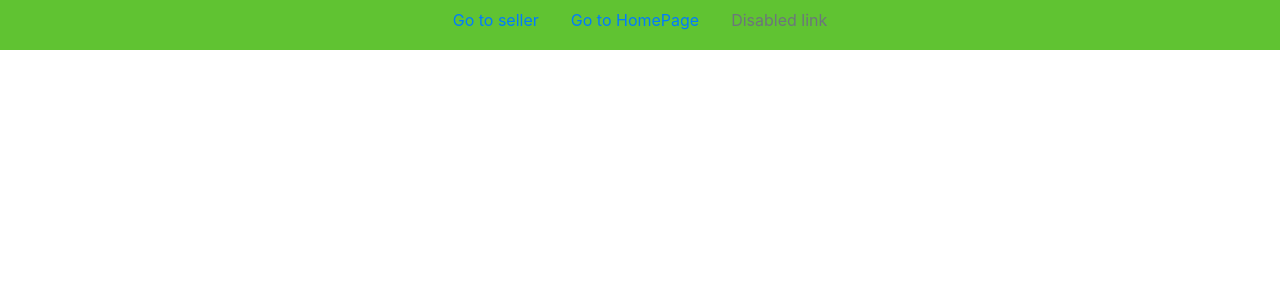
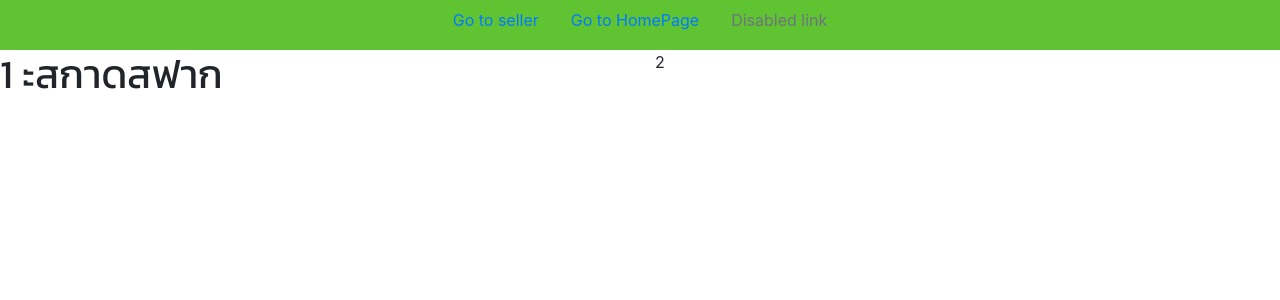
Before and after one commit to 2110423-2019-2/sec1_V-Solution, a React (Create React App) app in the folder front-fresh-fruit/: page /profile in a window 1280 px wide. Shown: the top 300 px of the page. Built offline with nearby package versions, Linux system fonts and the light colour scheme.

Commit message:
add fontthai

```diff
--- a/front-fresh-fruit/public/index.html
+++ b/front-fresh-fruit/public/index.html
@@ -26,6 +26,7 @@
     -->
     <link rel="stylesheet" href="https://stackpath.bootstrapcdn.com/bootstrap/4.4.1/css/bootstrap.min.css" integrity="sha384-Vkoo8x4CGsO3+Hhxv8T/Q5PaXtkKtu6ug5TOeNV6gBiFeWPGFN9MuhOf23Q9Ifjh" crossorigin="anonymous">
     <title>React App</title>
+    <link href="https://fonts.googleapis.com/css?family=Kanit&display=swap" rel="stylesheet">
   </head>
   <body>
     <script src="https://code.jquery.com/jquery-3.4.1.slim.min.js" integrity="sha384-J6qa4849blE2+poT4WnyKhv5vZF5SrPo0iEjwBvKU7imGFAV0wwj1yYfoRSJoZ+n" crossorigin="anonymous"></script>
--- a/front-fresh-fruit/src/App.css
+++ b/front-fresh-fruit/src/App.css
@@ -14,7 +14,9 @@
   z-index: -1;
 
 }
-
+.thaifont{
+  font-family: 'Kanit', sans-serif;
+}
 .page {
 
   min-height: 100%;
--- a/front-fresh-fruit/src/Page/Profile.js
+++ b/front-fresh-fruit/src/Page/Profile.js
@@ -1,9 +1,14 @@
 import React from 'react';
-
+import '../App.css';
 const Profile = () => {
     return (
-        <div>
-
+        <div class='row'>
+            <div class='col'>
+                <h1 class="thaifont">1 ะสกาดสฟาก</h1>
+            </div>
+            <div class='col'>
+                2
+            </div>
         </div>
     );
 };
--- a/front-fresh-fruit/src/web-components/Loginform.js
+++ b/front-fresh-fruit/src/web-components/Loginform.js
@@ -1,6 +1,10 @@
-import React from 'react';
+import React,{useState} from 'react';
 
 const Loginform = () => {
+    const [username,setUsername] = useState("");
+    const [password,setPassword] = useState("");
+
+
     return (
 
         <div class="card col-lg-4 col-sm-12" style={{margin:'auto',marginTop:'10%',borderRadius:'20px'}}>
@@ -9,17 +13,19 @@ const Loginform = () => {
                 <form>
                     <div class="form-group">
                         <label for="exampleInputEmail1">Email address</label>
-                        <input type="email" class="form-control" id="exampleInputEmail1" aria-describedby="emailHelp"/>
+                        <input type="email" class="form-control" onChange={e => setUsername(e.target.value)}/>
                             <small id="emailHelp" class="form-text text-muted">for validation</small>
                         </div>
                         <div class="form-group">
                             <label for="exampleInputPassword1">Password</label>
-                            <input type="password" class="form-control" id="exampleInputPassword1"/>
+                            <input type="password" class="form-control" onChange={e => setPassword(e.target.value)}/>
                         </div>
                             <a href="">Forgot Password?</a>
                             <div style={{float:'right'}}>
                             <button herf="#"class="btn btn-outline-primary" style={{ marginRight: '10px' }}>Register</button>
-                            <button type="submit" class="btn btn-primary">Sign in</button>
+                            <button type="submit" class="btn btn-primary" onClick={()=>{console.log(username);
+                            console.log(password)
+                            }}>Sign in</button>
                             </div>
                     </form>
 
```
Also changed, not shown: front-fresh-fruit/src/web-components/ProfileData.js (added, +11 -0 lines).
